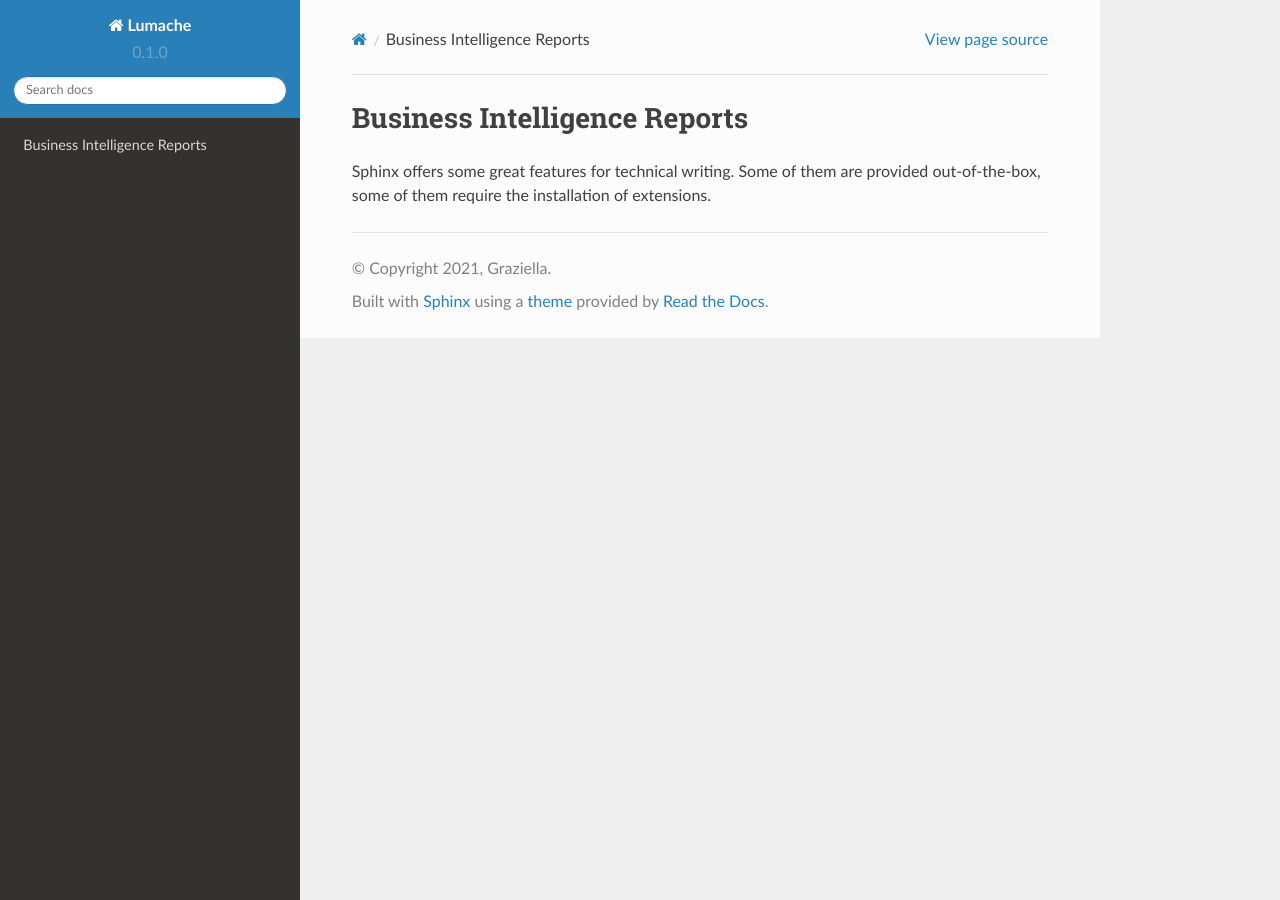
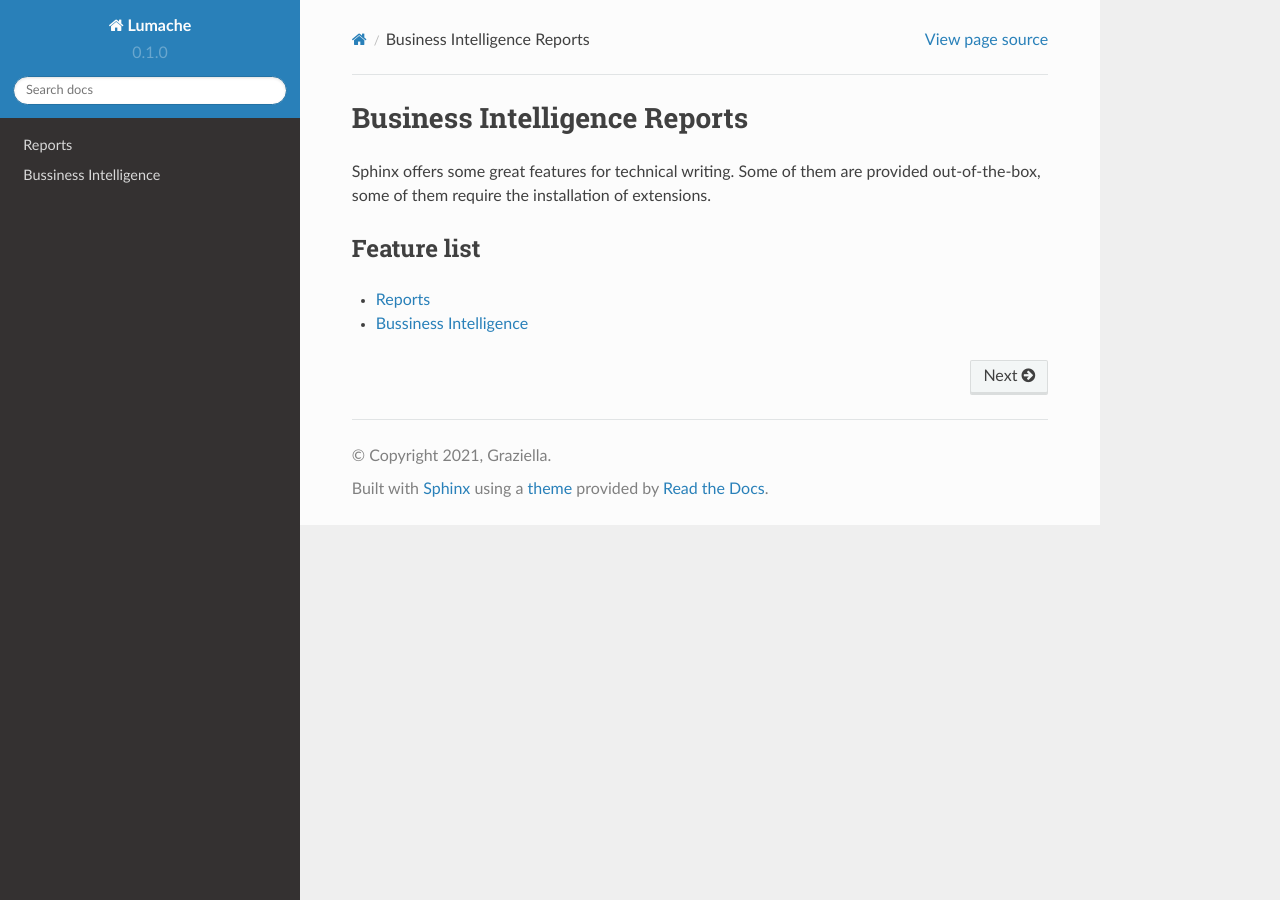
Before and after one commit to JonathanLuhunga/BusinessIntelligence, a Sphinx documentation site: the page built from docs/source/index.rst, in a window 1280 px wide. Built offline with Sphinx 7.4.7 and the Read the Docs theme 2.0.0, drawn with Linux system fonts in a browser that asks for light colours.

Commit message:
Update index.rst
test

```diff
--- a/docs/source/index.rst
+++ b/docs/source/index.rst
@@ -2,3 +2,11 @@ Business Intelligence Reports
 ==============================
 Sphinx offers some great features for technical writing. Some of them are provided out-of-the-box, some of them
 require the installation of extensions.
+
+Feature list
+------------
+.. toctree::
+   :maxdepth: 1
+
+   api.rst
+   usage.rst
```
